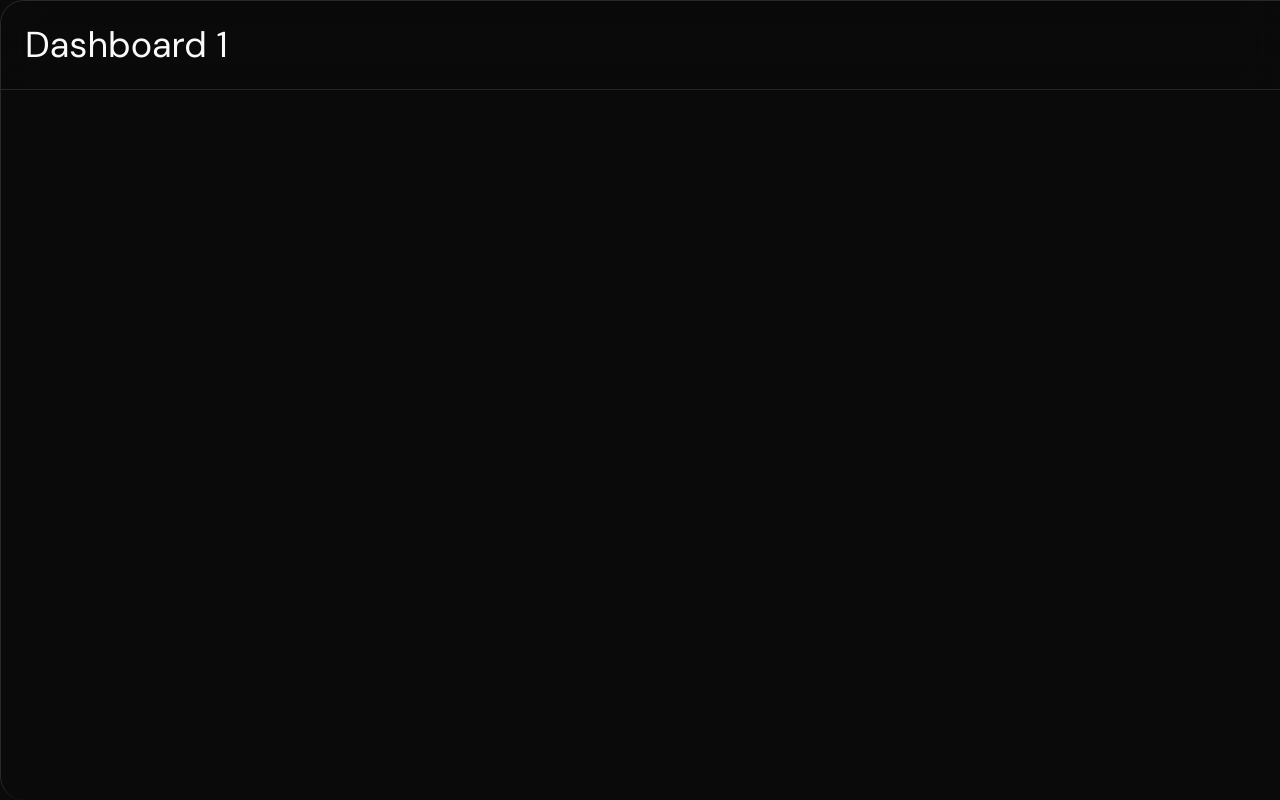
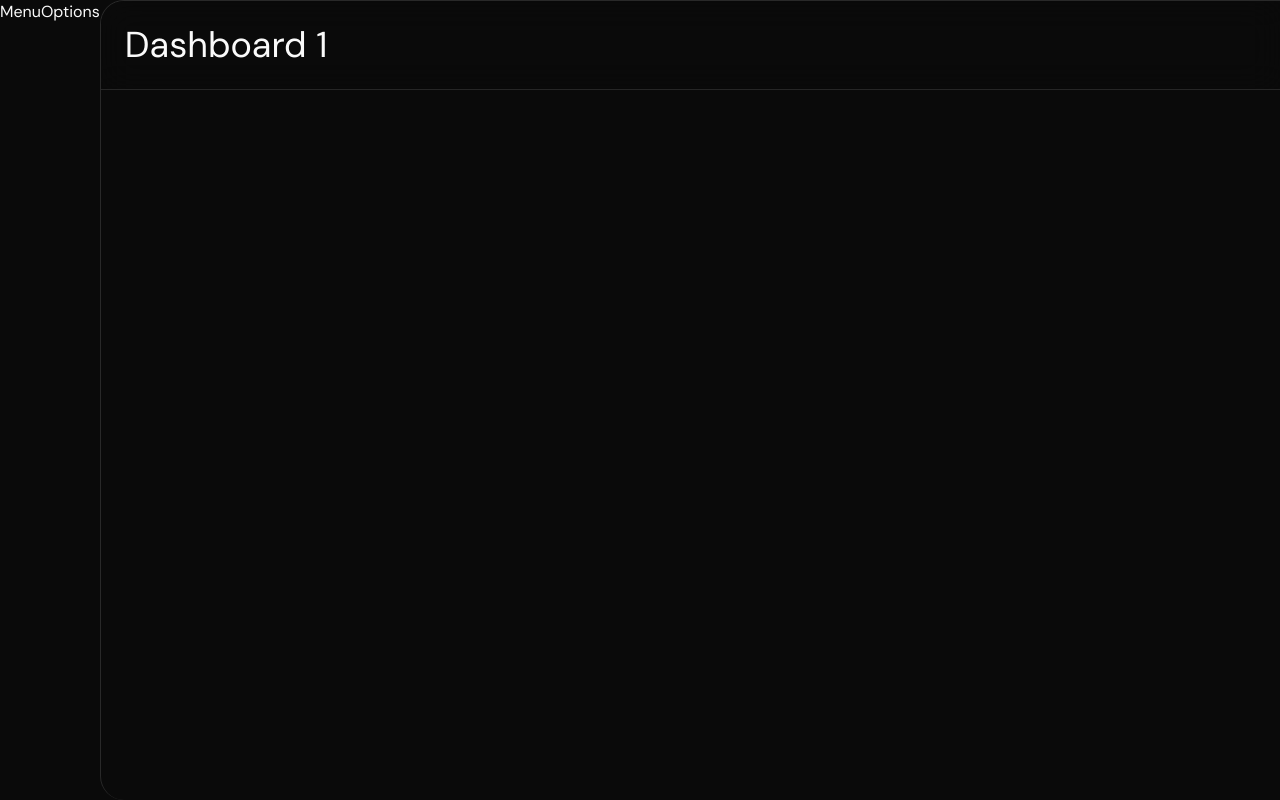
Before and after one commit to usman-2000/Fuzzie-Project, a Next.js app: page /dashboard in a window 1280 px wide. Built offline with nearby package versions, Linux system fonts and the light colour scheme.

Commit message:
side bar

```diff
--- a/src/app/(main)/layout.tsx
+++ b/src/app/(main)/layout.tsx
@@ -1,10 +1,12 @@
 import React, { Children } from "react";
+import Sidebar from "@/components/sidebar";
 
 type Props = { children: React.ReactNode };
 
 const Layout = (props: Props) => {
   return (
     <div className="flex overflow-hidden h-screen">
+      <Sidebar />
       <div className="w-full">{props.children}</div>
     </div>
   );
--- /dev/null
+++ b/src/components/sidebar/index.tsx
@@ -0,0 +1,12 @@
+"use client";
+import { usePathname } from "next/navigation";
+import React from "react";
+
+type Props = {};
+
+const MenuOptions = (props: Props) => {
+  const pathname = usePathname();
+  return <div>MenuOptions</div>;
+};
+
+export default MenuOptions;
```
